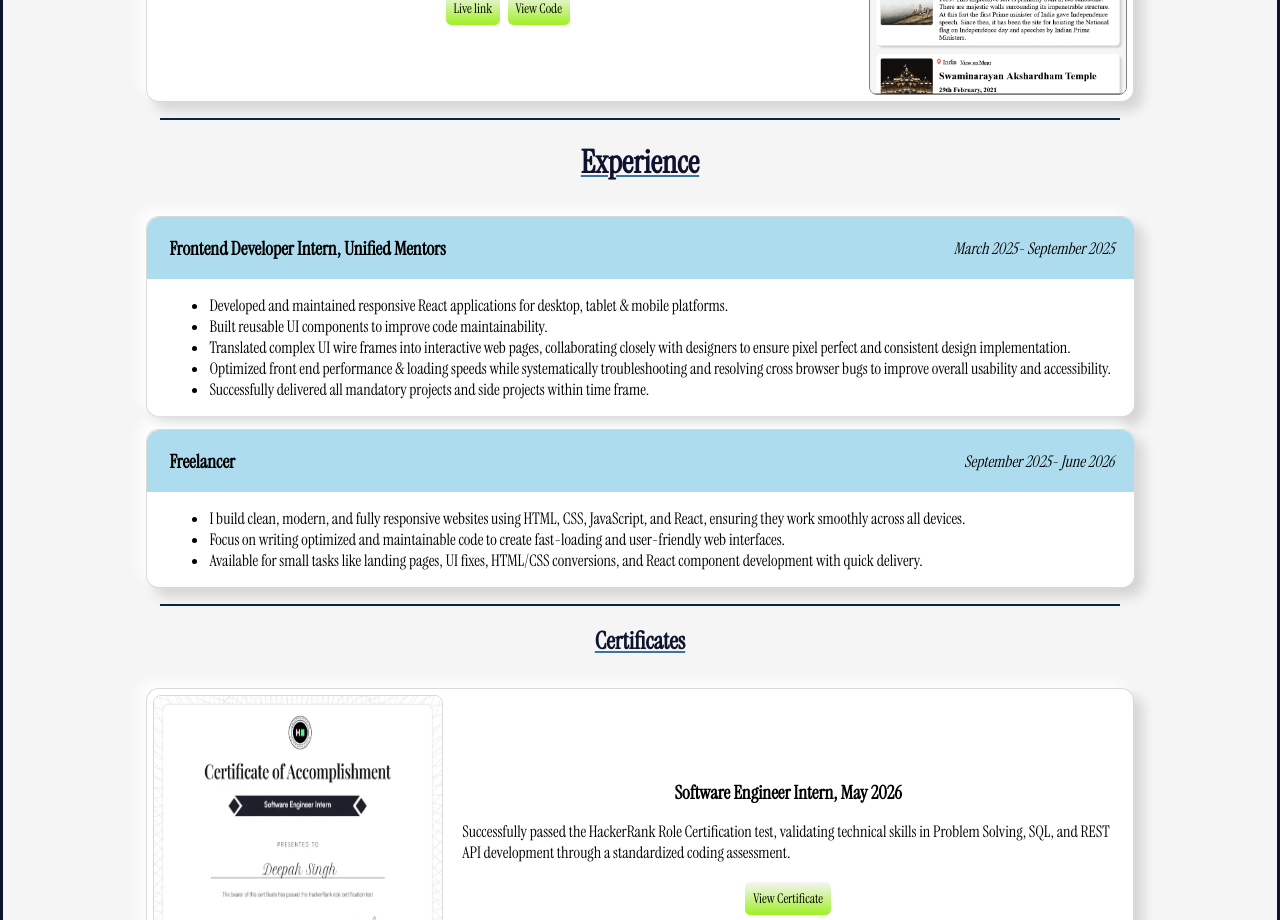
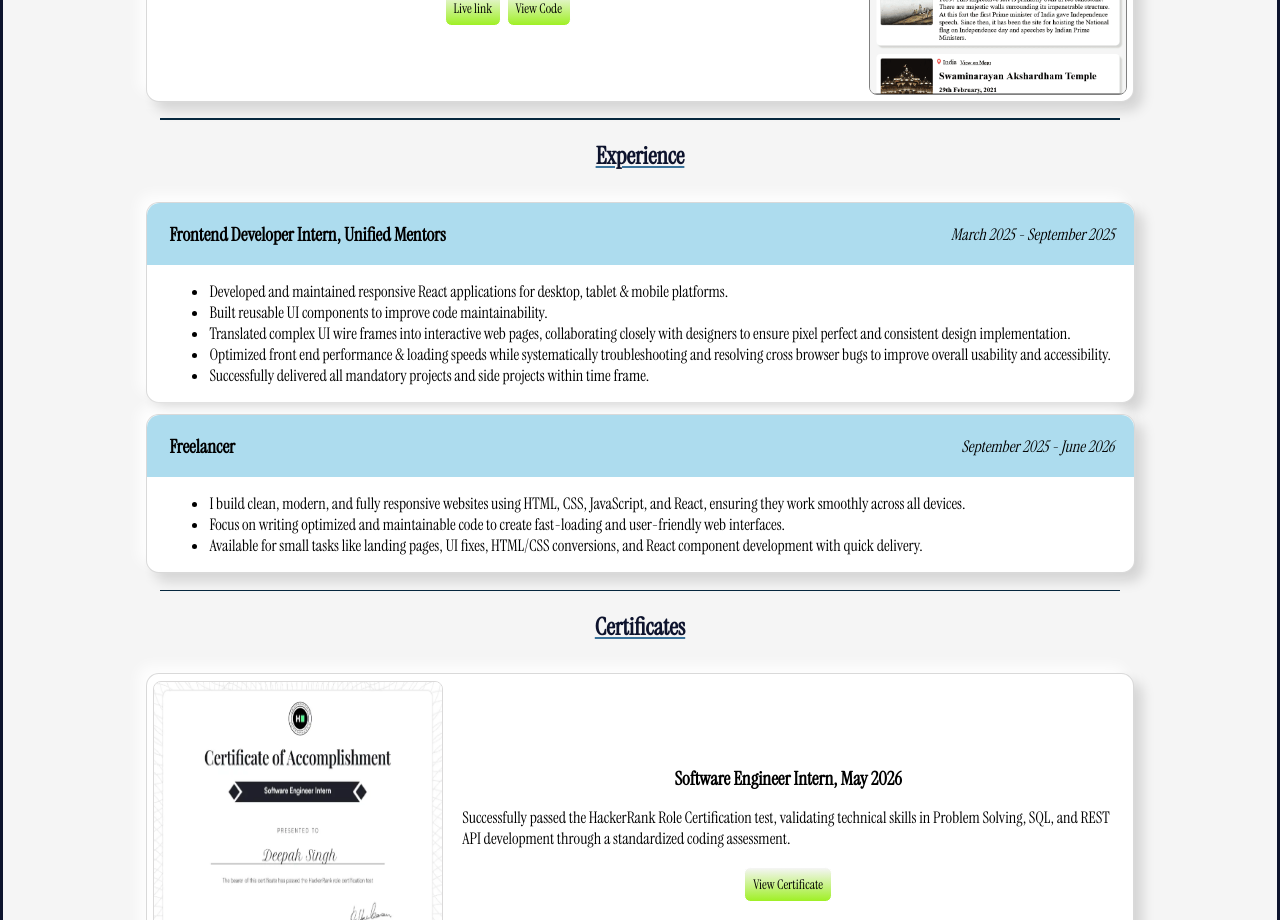
Before and after one commit to DeepakSingh9999/Portfolio, a React (Vite) app: page / in a window 1280 px wide. Shown: the part 3420-4340 px from the top of the page. Built offline with nearby package versions, Linux system fonts and the light colour scheme; no server answers.

Commit message:
Update experiences.jsx

```diff
--- a/src/assets/components/experiences.jsx
+++ b/src/assets/components/experiences.jsx
@@ -1,16 +1,18 @@
 export default function Experience(){
     return(
-        <>
+        <section aria-labelledby="experience-heading">
             <div className="section-heading">
-                <h1 id="experience">Experience</h1>
+                <h2 id="experience">Experience</h2>
             </div>
 
             <div className="experience-container center">
-                    <div className="experience bottom-animation">
-                        <div className="experience-heading">
+                    <article className="experience bottom-animation">
+                        <header className="experience-heading">
                             <h3 className="experience-title">Frontend Developer Intern, Unified Mentors</h3>
-                            <p className="experience-duration">March 2025- September 2025</p>
-                        </div>
+                            <p className="experience-duration">
+                                <time dateTime="2025-03">March 2025</time> - <time dateTime="2025-09">September 2025</time>
+                            </p>
+                        </header>
                         <div className="experience-description">
                             <ul>
                                 <li>Developed and maintained responsive React applications for desktop, tablet &amp; mobile platforms.</li>
@@ -20,13 +22,15 @@ export default function Experience(){
                                 <li>Successfully delivered all mandatory projects and side projects within time frame.</li>
                             </ul>
                         </div>
-                    </div>
+                    </article>
 
-                    <div className="experience bottom-animation">
-                        <div className="experience-heading">
+                    <article className="experience bottom-animation">
+                        <header className="experience-heading">
                             <h3 className="experience-title">Freelancer</h3>
-                            <p className="experience-duration">September 2025- June 2026</p>
-                        </div>
+                            <p className="experience-duration">
+                                <time dateTime="2025-09">September 2025</time> - <time dateTime="2026-06">June 2026</time>
+                            </p>
+                        </header>
                         <div className="experience-description">
                             <ul>
                                 <li>I build clean, modern, and fully responsive websites using HTML, CSS, JavaScript, and React, ensuring they work smoothly across all devices.</li>
@@ -34,9 +38,9 @@ export default function Experience(){
                                 <li>Available for small tasks like landing pages, UI fixes, HTML/CSS conversions, and React component development with quick delivery.</li>
                             </ul>
                         </div>
-                    </div>
+                    </article>
                 </div>
 
-        </>
+        </section>
     )
 }
```
